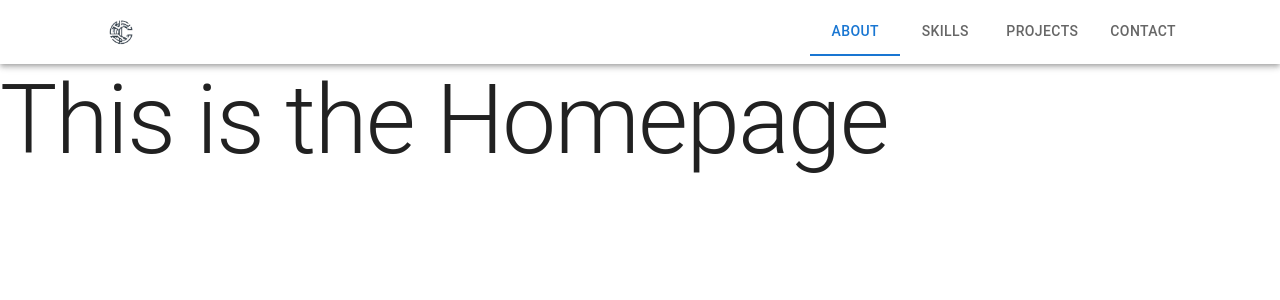
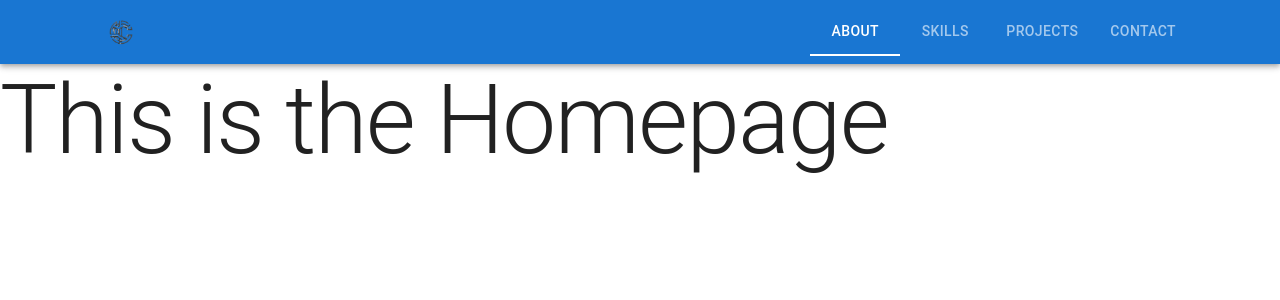
Before and after one commit to jcmcardama/test-landing-page, a React (Vite) app: page / in a window 1280 px wide. Shown: the top 300 px of the page. Built offline with nearby package versions, Linux system fonts and the light colour scheme.

Commit message:
add about and adjust css header

```diff
--- a/src/components/Header.tsx
+++ b/src/components/Header.tsx
@@ -3,9 +3,8 @@ import { AppBar, Avatar, Box, Button, Container, Toolbar, styled } from '@mui/ma
 import Tabs from '@mui/material/Tabs';
 import Tab from '@mui/material/Tab';
 
-const StyledAppBar = styled(AppBar)((theme) => {
+const StyledAppBar = styled(AppBar)(() => {
     return {
-        backgroundColor: theme.theme.palette.background.paper,
         position: 'static'
     };
 });
@@ -13,6 +12,14 @@ const StyledAppBar = styled(AppBar)((theme) => {
 const StyledToolbar = styled(Toolbar)(() => {
     return {
         justifyContent: 'space-between'
+    };
+});
+
+const StyledTabs = styled(Tabs)((theme) => {
+    return {
+        "& .MuiTabs-indicator": {
+            backgroundColor: theme.theme.palette.background.default
+        }
     };
 });
 
@@ -30,15 +37,16 @@ const Header = () => {
                         <Avatar alt="carlo logo" src="src\assets\my-logo.png" />
                     </Button>
                     <Box>
-                        <Tabs
+                        <StyledTabs
                             value={value}
                             onChange={handleChange}
+                            textColor="inherit"
                         >
                             <Tab label="About" value={1} />
                             <Tab label="Skills" value={2} />
                             <Tab label="Projects" value={3} />
                             <Tab label="Contact" value={4} />
-                        </Tabs>
+                        </StyledTabs>
                     </Box>
                 </StyledToolbar>
             </Container>
```
Also changed, not shown: src/pages/About.tsx (added, +11 -0 lines).
